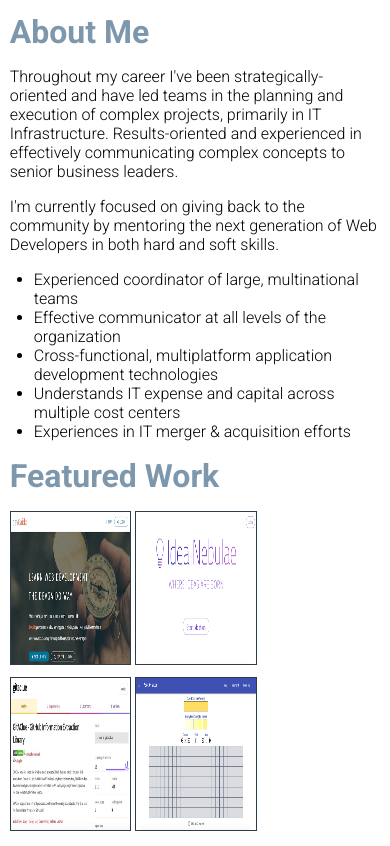
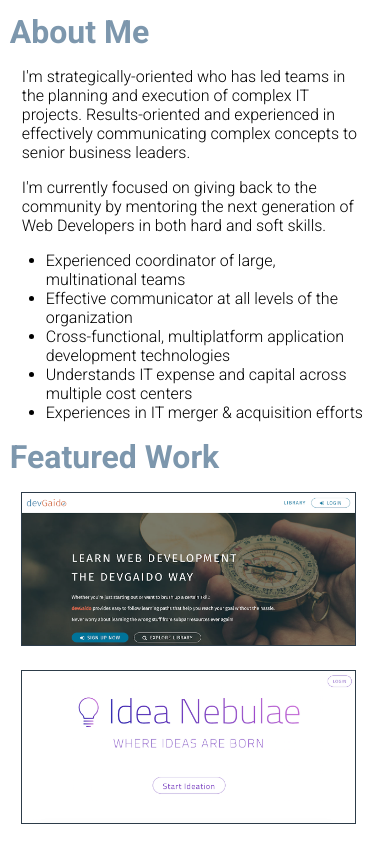
Before and after one commit to jdmedlock/portfolio, a plain HTML site: page index.html in a window 390 px wide. Shown: the part 287-1133 px from the top of the page. Drawn offline with Linux system fonts and the light colour scheme.

Commit message:
fix: Adjust text and screenshot layout on small form factor devices
Adjust text and screenshot layout on small form factor device to address readibility issues.

Resolves: Issues #10 & #11
See also: N/a

```diff
--- a/index.html
+++ b/index.html
@@ -36,10 +36,9 @@
     <article class="about-me">
       <h1 class="article-title">About Me</h1>
       <p class="article-text">
-        Throughout my career I've been strategically-oriented and have led
-        teams in the planning and execution of complex projects, primarily in
-        IT Infrastructure. Results-oriented and experienced in effectively
-        communicating complex concepts to senior business leaders.
+        I'm strategically-oriented who has led teams in the planning and
+        execution of complex IT projects. Results-oriented and experienced in
+        effectively communicating complex concepts to senior business leaders.
       </p>
       <p class="article-text">
         I'm currently focused on giving back to the community by mentoring the
--- a/src/css/index.css
+++ b/src/css/index.css
@@ -101,8 +101,8 @@ header {
 
 .featured-work article img {
   border: thin solid #2d3c49;
-  margin: auto auto .5em auto;
-  width: 32.3%;
+  margin: auto 1.5em 1.5em auto;
+  width: 30%;
 }
 
 /* Page Footer Elements */
--- a/src/css/responsive.css
+++ b/src/css/responsive.css
@@ -1,8 +1,4 @@
 @media screen and (min-width: 320px) and (max-width: 376px) {
-  .featured-work article img {
-    width: 48%;
-  }
-
   .footer-wrapper {
     width: 100%;
   }
@@ -39,6 +35,10 @@
     font-size: 1em;
   }
 
+  .article-text {
+    margin: 1em .75em 1em .75em;
+  }
+
   .featured-publications {
     font-size: 1em;
   }
@@ -49,11 +49,15 @@
 }
 
 @media screen and (min-width: 425px) and (max-width: 769px) {
-  .featured-work article img {
-    width: 48%;
-  }
-
   .footer-wrapper {
     width: 50%;
   }
 }
+
+@media screen and (max-width: 767px) {
+  .featured-work article img {
+    display: flex;
+    justify-content: center;
+    width: 90%;
+  }
+}
```
